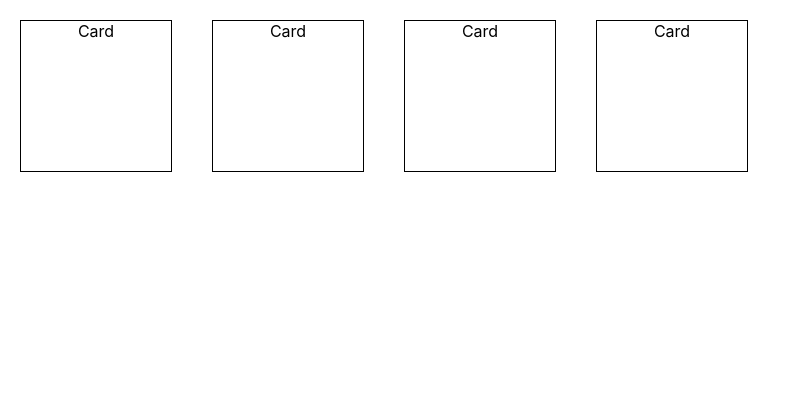
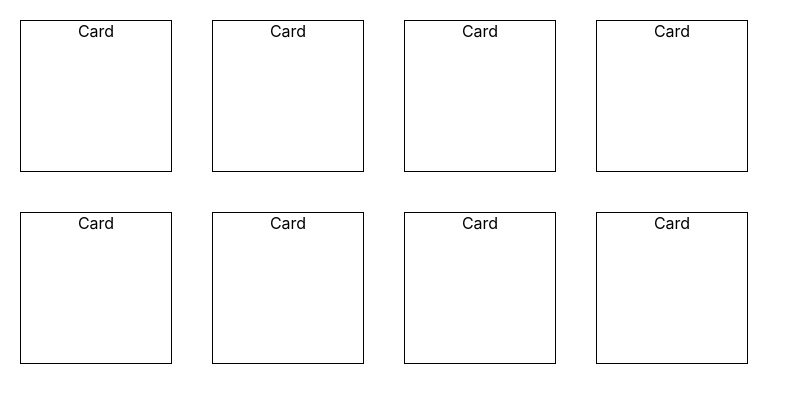
Before and after one commit to ernstvonoelsen/react-workshop-app, a React (Create React App) app: page / in a window 1280 px wide. Shown: the top 402 px of the page, without its empty margins (0-791 px from the left). Built offline with nearby package versions, Linux system fonts and the light colour scheme.

Commit message:
working game logic

```diff
--- a/src/App.tsx
+++ b/src/App.tsx
@@ -23,7 +23,7 @@ export const Card = (props:{front: string, matched: boolean, faceUp: boolean, on
 
 const checkCard = (index: number, faces : Array<CardState>, setFaces: React.Dispatch<React.SetStateAction<CardState[]>>) =>{
   const openCards = faces.filter(f => f.open);
-  console.log("open " + openCards);
+  console.log("open " + openCards.length);
   if(openCards.length < 2){
     const newf = [...faces];
     const tempMatch =  newf[index].matched;
@@ -32,14 +32,18 @@ const checkCard = (index: number, faces : Array<CardState>, setFaces: React.Disp
     newf[index] = new CardState(tempFront);
     newf[index].open = !tempOpen;
     newf[index].matched = tempMatch;
+    var newOpen = newf.filter(f => f.open);
+    console.log("new Open " + newOpen.length);
+    if(newOpen.length === 2 && newOpen[0].front === newOpen[1].front){
+      newOpen[0].matched = true;
+      newOpen[1].matched = true;
+      for(const o of newOpen){
+        o.open = false;
+      }
+    }
     setFaces(newf);
   }
   else{
-    if(openCards[0].front === openCards[1].front){
-      openCards[0].matched = true;
-      openCards[1].matched = true;
-    }
-
     const newf = [...faces];
     for(var k = 0; k < 7; k++){
       newf[k].open = false;
@@ -56,6 +60,12 @@ class CardState{
   open: boolean = false;
   front: string = '';
   matched: boolean = false;
+  public Clone(): CardState{
+    const clone = new CardState(this.front);
+    clone.open = this.open;
+    clone.matched = this.matched;
+    return clone;
+  }
 }
 
 export const Field = (props:any) =>{
@@ -76,20 +86,20 @@ export const Field = (props:any) =>{
         checkCard(3, faces, setFaces)
       }}/>
     </div>
-    {/* <div style={{'display': 'flex'}}>
-      <Card front={'B'} faceUp={faces[4]}onClick={()=>{
+    <div style={{'display': 'flex'}}>
+      <Card front={faces[4].front} faceUp={faces[4].open} matched={faces[4].matched} onClick={()=>{
         checkCard(4, faces, setFaces)
       }}/>
-      <Card front={'D'} faceUp={faces[5]}onClick={()=>{
+      <Card front={faces[5].front} faceUp={faces[5].open} matched={faces[5].matched} onClick={()=>{
         checkCard(5, faces, setFaces)
       }}/>
-      <Card front={'C'} faceUp={faces[6]}onClick={()=>{
+      <Card front={faces[6].front} faceUp={faces[6].open} matched={faces[6].matched} onClick={()=>{
         checkCard(6, faces, setFaces)
       }}/>
-      <Card front={'D'} faceUp={faces[7]}onClick={()=>{
+      <Card front={faces[7].front} faceUp={faces[7].open} matched={faces[7].matched} onClick={()=>{
         checkCard(7, faces, setFaces)
       }}/>
-    </div> */}
+    </div>
   </div>
 }
 
```
